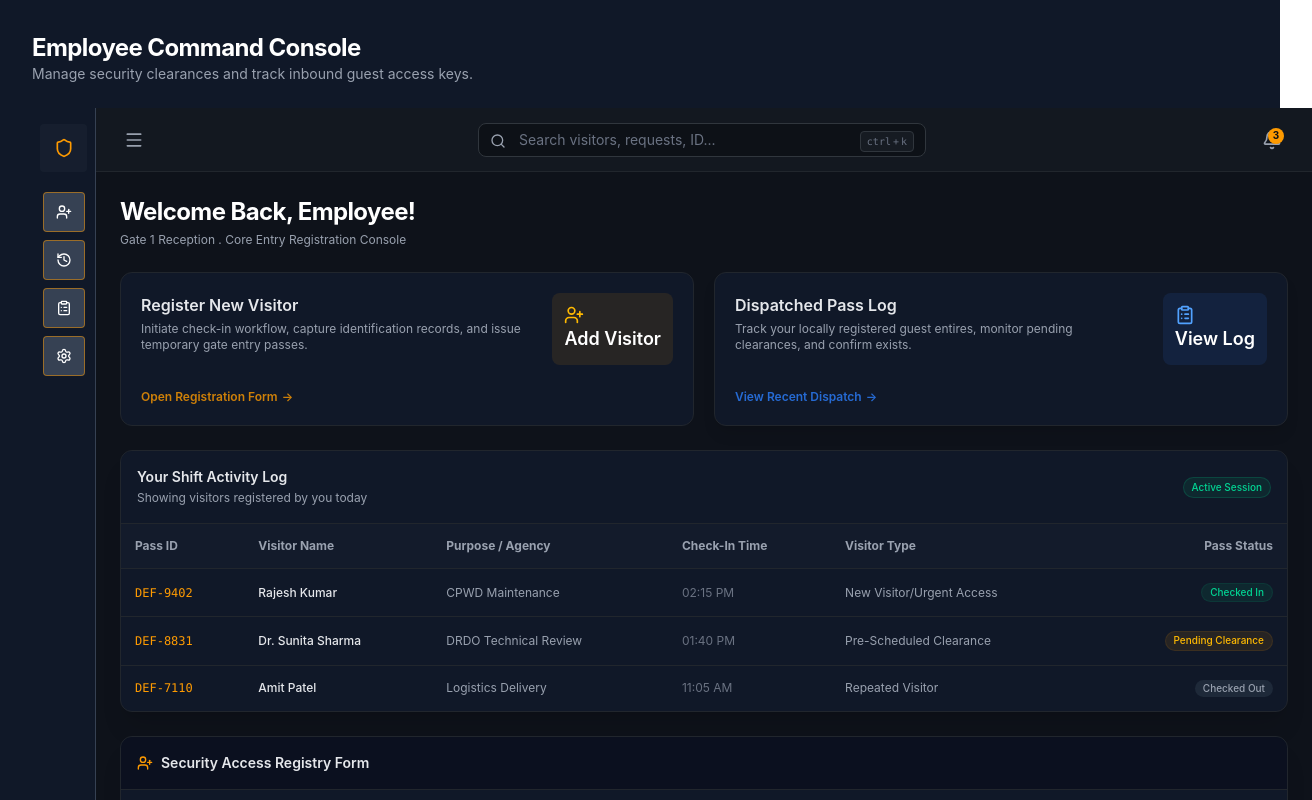
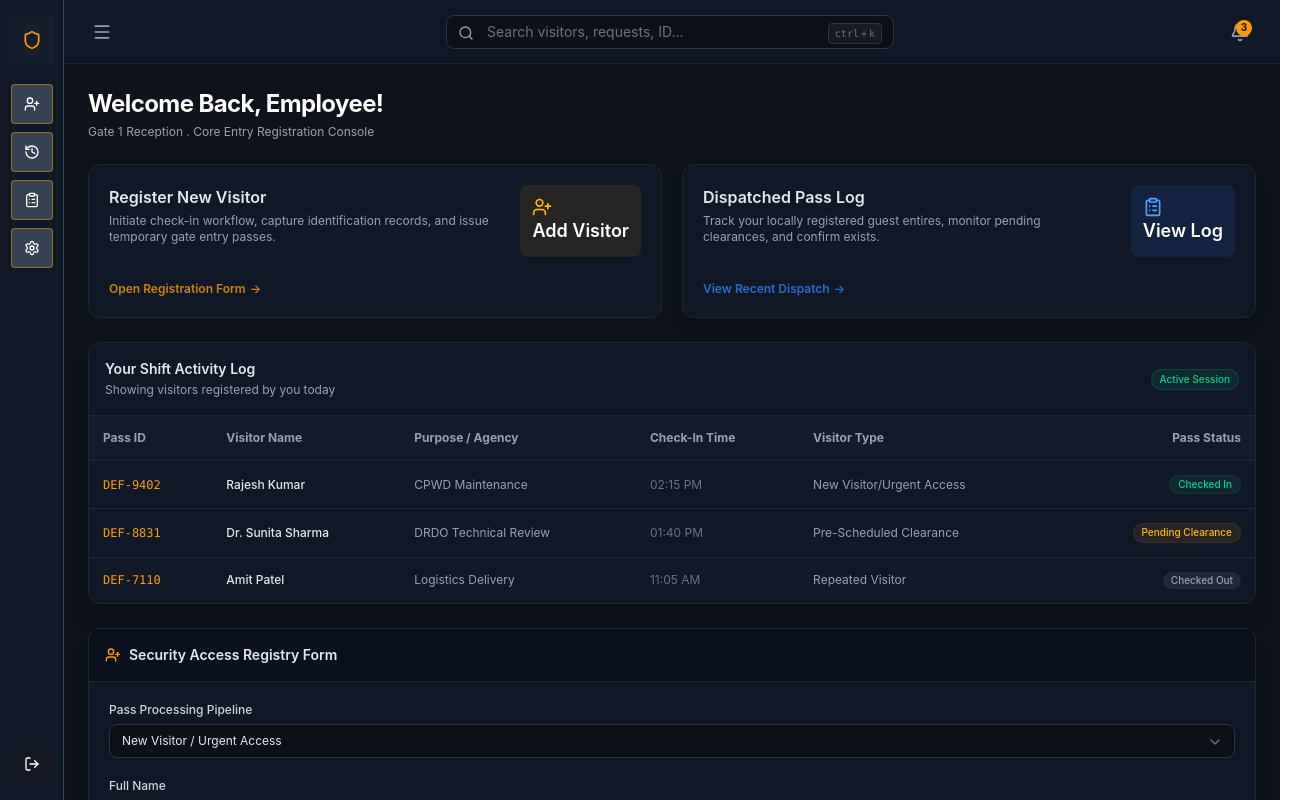
Before and after one commit to sin-h43/Defence-Pass-Management-System, a React (Vite) app in the folder defence-portal/: page /employee in a window 1280 px wide. Shown: the top 800 px of the page, 1312 px wide, since content can reach past the window. Built offline with nearby package versions, Linux system fonts and the light colour scheme.

Commit message:
Reformated the layout- removed the unwanted margin at top & left

```diff
--- a/defence-portal/src/App.tsx
+++ b/defence-portal/src/App.tsx
@@ -20,15 +20,7 @@ function App(){
     <div className="min-h-screen bg-gray-900">
       <Routes>
         {/* 1.Employee Dashboard */}
-        <Route path="/employee" element={
-          <div className="p-8 max-w-7xl mx-auto">
-            <div className="mb-6">
-              <h2 className="text-2xl font-bold tracking-tight text-white">Employee Command Console</h2>
-              <p className="text-sm text-gray-400">Manage security clearances and track inbound guest access keys.</p>
-            </div>
-            <EmployeeDashboard />
-          </div>
-        } />
+        <Route path="/employee" element={<EmployeeDashboard />} />
         {/* 2.HR Dashboard */}
         <Route path="/hr" element={<HRDashboard />} />
         {/* 3.Security Dashboard */}
--- a/defence-portal/src/pages/employee/EmployeeDashboard.tsx
+++ b/defence-portal/src/pages/employee/EmployeeDashboard.tsx
@@ -7,7 +7,7 @@ export default function EmployeeDashboard() {
   //FT-3 state to control opening. closing the registration form
   const [visitorCategory, setVisitorCategory] = useState('new');
   //State to track which clearance level button is selected inside the form
-  const [clearanceLevel, setClearanceLevel] = useState('Level 2');
+  const [clearanceLevel, setClearanceLevel] = useState<string | null>(null);
   //anchor reference used to target the registration block for scorlling
   const registrationFormRef = useRef<HTMLDivElement>(null);
   const scrollToRegistrationForm = () => {
@@ -100,7 +100,7 @@ export default function EmployeeDashboard() {
         {/*overflow-y-auto allows the main content area to scroll vertically if the content exceeds the viewport height, ensuring that all content remains accessible without breaking the layout.*/}
 
         {/* Top Header Navigation Panel */}
-        <header className="h-16 bg-[#161b22]/80 border-b border-[#21262d] shrink-0 flex items-center justify-between px-6 z-10">
+        <header className="h-16 bg-gray-900 border-b border-[#21262d] shrink-0 flex items-center justify-between px-6 z-10">
           {/*Hamburger menu*/}
           <button
             onClick={() => setIsSidebarOpen(!isSidebarOpen)}
@@ -127,7 +127,7 @@ export default function EmployeeDashboard() {
 
           {/* ZONE 2 & 3: RIGHT SIDE PLACEHOLDER FOR NEXT STEP (FIXED: Container handles notification bell inside header alignment) */}
           <div className="flex items-center gap-4 shrink-0">
-            {/*nOTIFICATION bELL iCON Button */}
+            {/*Notification Button */}
             <button
               onClick={() => setShowNotifications(!showNotifications)}
               className="relative text-gray-400 hover:text-white p-1.5 rounded-lg hover:bg-[#21262d] transition-all cursor-pointer"
@@ -163,12 +163,12 @@ export default function EmployeeDashboard() {
                   <h3 className="text-base font-semibold text-gray-200 group-hover:text-amber-400 transition-colors">Register New Visitor</h3>
                   <p className="text-xs text-gray-400 max-w-sm">Initiate check-in workflow, capture identification records, and issue temporary gate entry passes.</p>
                 </div>
-                <div className=" p-3 rounded-lg bg-amber-500/10 text-amber-400 shrink-0" >
+                <div onClick = {scrollToRegistrationForm} className=" p-3 rounded-lg bg-amber-500/10 text-amber-400 shrink-0" >
                   <UserPlus className="h-5 w-5" />
                   <span className="text-lg font-semibold text-white">Add Visitor</span>
                 </div>
               </div>
-              <div className="mt-6 flex items-center text-xs font-semibold text-amber-500 gap-1 opacity-80 group-hover:opacity-100 transition-opacity">
+              <div onClick = {scrollToRegistrationForm} className="mt-6 flex items-center text-xs font-semibold text-amber-500 gap-1 opacity-80 group-hover:opacity-100 transition-opacity">
                 <span>Open Registration Form</span>
                 <span>→</span>
               </div>
```
